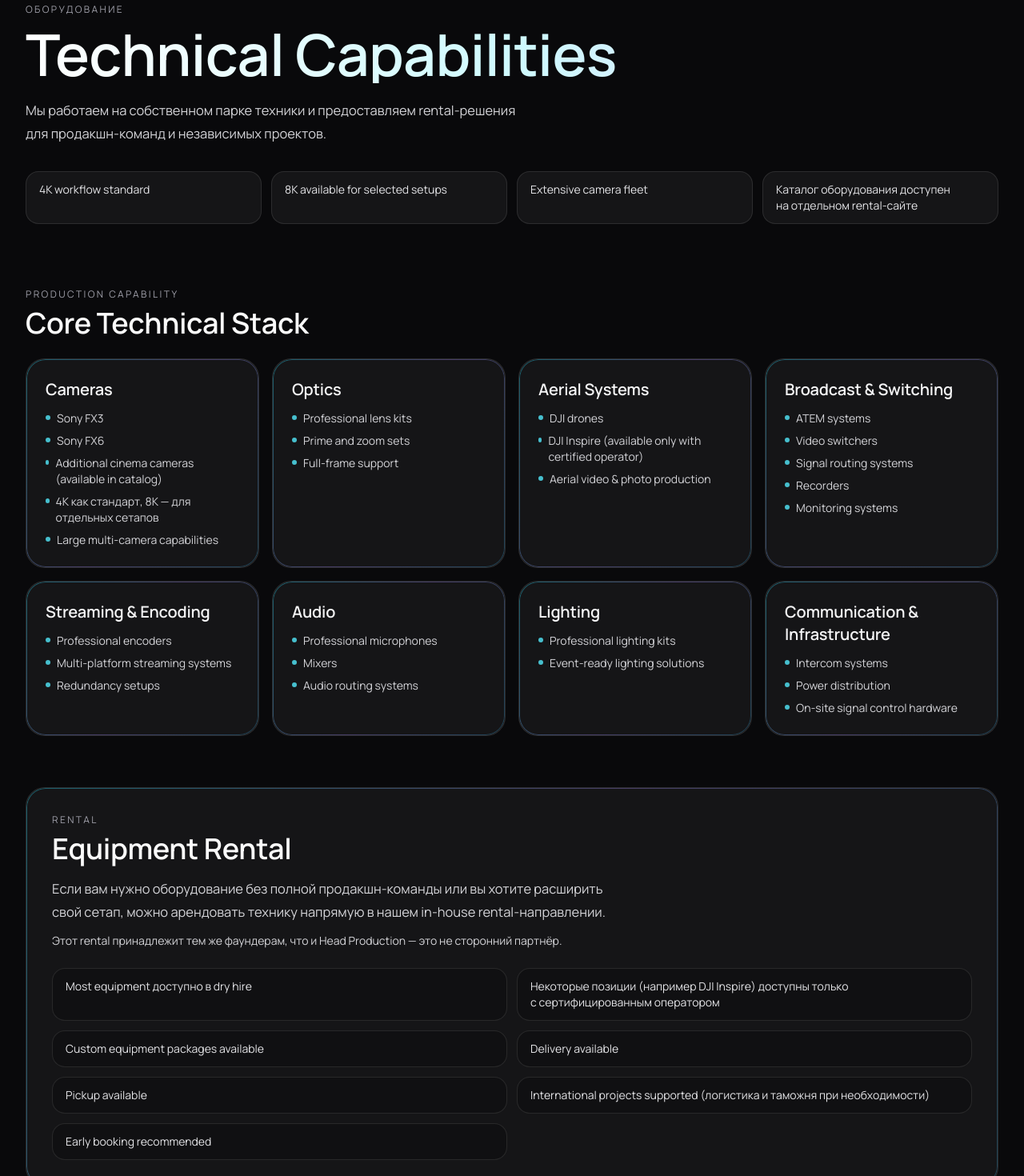
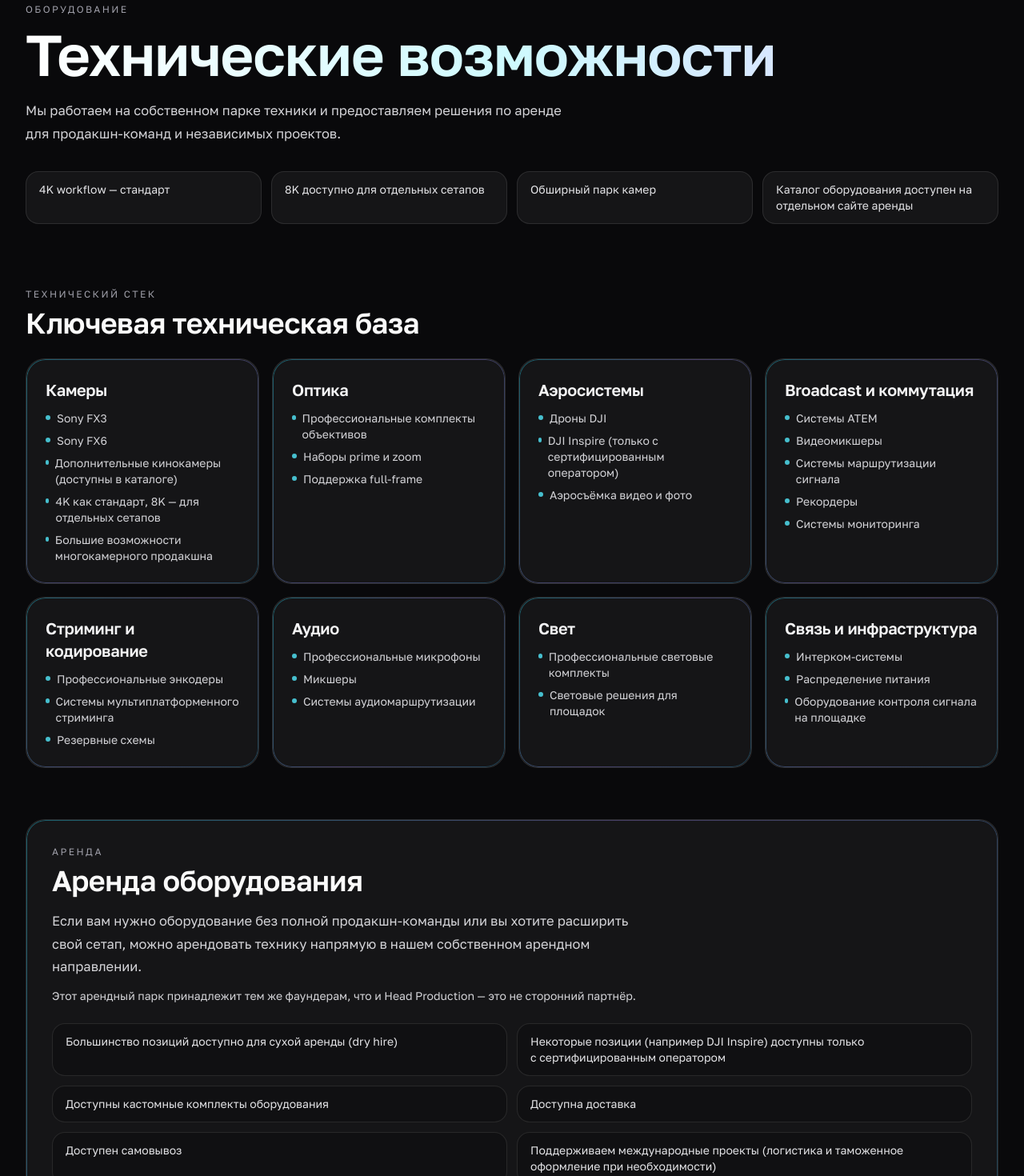
Before and after one commit to baryshnikovaxx/hpprod, a Next.js app: page /equipment in a window 1280 px wide. Shown: the part 140-1610 px from the top of the page at 80% size. Built offline with nearby package versions, Linux system fonts and the light colour scheme; no server answers.

Commit message:
restructure equipment page and update case sections

```diff
--- a/app/equipment/page.tsx
+++ b/app/equipment/page.tsx
@@ -17,46 +17,46 @@ export default function EquipmentPage() {
   const stackCategories: StackCategory[] = isRu
     ? [
         {
-          title: "Cameras",
+          title: "Камеры",
           items: [
             "Sony FX3",
             "Sony FX6",
-            "Additional cinema cameras (available in catalog)",
+            "Дополнительные кинокамеры (доступны в каталоге)",
             "4K как стандарт, 8K — для отдельных сетапов",
-            "Large multi-camera capabilities",
+            "Большие возможности многокамерного продакшна",
           ],
         },
         {
-          title: "Optics",
-          items: ["Professional lens kits", "Prime and zoom sets", "Full-frame support"],
+          title: "Оптика",
+          items: ["Профессиональные комплекты объективов", "Наборы prime и zoom", "Поддержка full-frame"],
         },
         {
-          title: "Aerial Systems",
+          title: "Аэросистемы",
           items: [
-            "DJI drones",
-            "DJI Inspire (available only with certified operator)",
-            "Aerial video & photo production",
+            "Дроны DJI",
+            "DJI Inspire (только с сертифицированным оператором)",
+            "Аэросъёмка видео и фото",
           ],
         },
         {
-          title: "Broadcast & Switching",
-          items: ["ATEM systems", "Video switchers", "Signal routing systems", "Recorders", "Monitoring systems"],
+          title: "Broadcast и коммутация",
+          items: ["Системы ATEM", "Видеомикшеры", "Системы маршрутизации сигнала", "Рекордеры", "Системы мониторинга"],
         },
         {
-          title: "Streaming & Encoding",
-          items: ["Professional encoders", "Multi-platform streaming systems", "Redundancy setups"],
+          title: "Стриминг и кодирование",
+          items: ["Профессиональные энкодеры", "Системы мультиплатформенного стриминга", "Резервные схемы"],
         },
         {
-          title: "Audio",
-          items: ["Professional microphones", "Mixers", "Audio routing systems"],
+          title: "Аудио",
+          items: ["Профессиональные микрофоны", "Микшеры", "Системы аудиомаршрутизации"],
         },
         {
-          title: "Lighting",
-          items: ["Professional lighting kits", "Event-ready lighting solutions"],
+          title: "Свет",
+          items: ["Профессиональные световые комплекты", "Световые решения для площадок"],
         },
         {
-          title: "Communication & Infrastructure",
-          items: ["Intercom systems", "Power distribution", "On-site signal control hardware"],
+          title: "Связь и инфраструктура",
+          items: ["Интерком-системы", "Распределение питания", "Оборудование контроля сигнала на площадке"],
         },
       ]
     : [
@@ -146,20 +146,20 @@ export default function EquipmentPage() {
         <section className="mx-auto w-full max-w-[1400px] px-4 py-16 sm:px-6 md:py-20 lg:px-8">
           <p className="text-xs uppercase tracking-[0.2em] text-zinc-400">{isRu ? "Оборудование" : "Equipment"}</p>
           <h1 className="mt-3 bg-gradient-to-r from-white via-cyan-100 to-violet-200 bg-clip-text text-5xl font-semibold tracking-tight text-transparent md:text-7xl">
-            Technical Capabilities
+            {isRu ? "Технические возможности" : "Technical Capabilities"}
           </h1>
           <p className="reading-copy mt-5 text-sm md:text-base">
             {isRu
-              ? ru("Мы работаем на собственном парке техники и предоставляем rental-решения для продакшн-команд и независимых проектов.")
+              ? ru("Мы работаем на собственном парке техники и предоставляем решения по аренде для продакшн-команд и независимых проектов.")
               : "We operate on our own equipment fleet and provide rental solutions for production teams and independent projects."}
           </p>
 
           <div className="mt-8 grid gap-3 sm:grid-cols-2 lg:grid-cols-4">
             {[
-              "4K workflow standard",
-              "8K available for selected setups",
-              "Extensive camera fleet",
-              isRu ? ru("Каталог оборудования доступен на отдельном rental-сайте") : "Equipment catalog available via separate rental website",
+              isRu ? "4K workflow — стандарт" : "4K workflow standard",
+              isRu ? "8K доступно для отдельных сетапов" : "8K available for selected setups",
+              isRu ? "Обширный парк камер" : "Extensive camera fleet",
+              isRu ? "Каталог оборудования доступен на отдельном сайте аренды" : "Equipment catalog available via separate rental website",
             ].map((item) => (
               <div key={item} className="rounded-2xl border border-white/10 bg-white/5 px-4 py-3 text-sm text-zinc-200">
                 {item}
@@ -169,8 +169,8 @@ export default function EquipmentPage() {
         </section>
 
         <section className="mx-auto w-full max-w-[1400px] px-4 pb-16 sm:px-6 lg:px-8">
-          <p className="text-xs uppercase tracking-[0.2em] text-zinc-400">{isRu ? "Production capability" : "Production capability"}</p>
-          <h2 className="mt-2 text-3xl font-semibold tracking-tight md:text-4xl">Core Technical Stack</h2>
+          <p className="text-xs uppercase tracking-[0.2em] text-zinc-400">{isRu ? "Технический стек" : "Production capability"}</p>
+          <h2 className="mt-2 text-3xl font-semibold tracking-tight md:text-4xl">{isRu ? "Ключевая техническая база" : "Core Technical Stack"}</h2>
 
           <div className="mt-6 grid gap-4 md:grid-cols-2 xl:grid-cols-4">
             {stackCategories.map((category) => (
@@ -191,32 +191,32 @@ export default function EquipmentPage() {
 
         <section className="mx-auto w-full max-w-[1400px] px-4 pb-16 sm:px-6 lg:px-8">
           <div className="accent-border rounded-3xl border border-white/10 bg-white/5 p-6 md:p-8">
-            <p className="text-xs uppercase tracking-[0.2em] text-zinc-400">Rental</p>
-            <h2 className="mt-2 text-3xl font-semibold tracking-tight md:text-4xl">Equipment Rental</h2>
+            <p className="text-xs uppercase tracking-[0.2em] text-zinc-400">{isRu ? "Аренда" : "Rental"}</p>
+            <h2 className="mt-2 text-3xl font-semibold tracking-tight md:text-4xl">{isRu ? "Аренда оборудования" : "Equipment Rental"}</h2>
             <p className="reading-copy mt-4 text-sm md:text-base">
               {isRu
-                ? ru("Если вам нужно оборудование без полной продакшн-команды или вы хотите расширить свой сетап, можно арендовать технику напрямую в нашем in-house rental-направлении.")
+                ? ru("Если вам нужно оборудование без полной продакшн-команды или вы хотите расширить свой сетап, можно арендовать технику напрямую в нашем собственном арендном направлении.")
                 : "If you need equipment without a full production team or want to expand your setup, you can rent gear directly from our in-house rental division."}
             </p>
             <p className="mt-3 text-sm text-zinc-300">
               {isRu
-                ? ru("Этот rental принадлежит тем же фаундерам, что и Head Production — это не сторонний партнёр.")
+                ? ru("Этот арендный парк принадлежит тем же фаундерам, что и Head Production — это не сторонний партнёр.")
                 : "This rental is owned by the same founders as Head Production. It is our in-house rental, not a third-party partner."}
             </p>
 
             <div className="mt-6 grid gap-3 md:grid-cols-2">
               {[
-                isRu ? ru("Most equipment доступно в dry hire") : "Most equipment is available for dry hire",
+                isRu ? ru("Большинство позиций доступно для сухой аренды (dry hire)") : "Most equipment is available for dry hire",
                 isRu
                   ? ru("Некоторые позиции (например DJI Inspire) доступны только с сертифицированным оператором")
                   : "Some units (e.g. DJI Inspire drone) are available only with certified operator",
-                isRu ? ru("Custom equipment packages available") : "Custom equipment packages available",
-                isRu ? ru("Delivery available") : "Delivery available",
-                isRu ? ru("Pickup available") : "Pickup available",
+                isRu ? ru("Доступны кастомные комплекты оборудования") : "Custom equipment packages available",
+                isRu ? ru("Доступна доставка") : "Delivery available",
+                isRu ? ru("Доступен самовывоз") : "Pickup available",
                 isRu
-                  ? ru("International projects supported (логистика и таможня при необходимости)")
+                  ? ru("Поддерживаем международные проекты (логистика и таможенное оформление при необходимости)")
                   : "International projects supported (we handle logistics and customs if required)",
-                isRu ? ru("Early booking recommended") : "Early booking recommended",
+                isRu ? ru("Рекомендуем раннее бронирование") : "Early booking recommended",
               ].map((item) => (
                 <div key={item} className="rounded-2xl border border-white/10 bg-zinc-950/35 px-4 py-3 text-sm text-zinc-200">
                   {item}
@@ -228,10 +228,12 @@ export default function EquipmentPage() {
 
         <section className="mx-auto w-full max-w-[1400px] px-4 pb-16 sm:px-6 lg:px-8">
           <div className="rounded-3xl border border-cyan-300/30 bg-gradient-to-r from-cyan-300/15 to-violet-300/15 p-6 md:p-8">
-            <h2 className="text-3xl font-semibold tracking-tight text-white md:text-4xl">Explore Full Rental Catalog</h2>
+            <h2 className="text-3xl font-semibold tracking-tight text-white md:text-4xl">
+              {isRu ? "Открыть полный каталог аренды" : "Explore Full Rental Catalog"}
+            </h2>
             <p className="reading-copy-muted mt-3 text-sm md:text-base">
               {isRu
-                ? ru("Полный список оборудования и актуальную доступность смотрите в выделенном rental-каталоге.")
+                ? ru("Полный список оборудования и актуальную доступность смотрите в выделенном каталоге аренды.")
                 : "View the complete equipment list and availability in our dedicated rental catalog."}
             </p>
             <a
@@ -240,24 +242,24 @@ export default function EquipmentPage() {
               rel="noreferrer"
               className="mt-5 inline-flex h-11 items-center justify-center rounded-xl bg-white px-5 text-sm font-semibold text-zinc-950 transition-colors hover:bg-zinc-200"
             >
-              Open Rental Catalog
+              {isRu ? "Открыть каталог аренды" : "Open Rental Catalog"}
             </a>
           </div>
         </section>
 
         <section className="mx-auto w-full max-w-[1400px] px-4 pb-16 sm:px-6 lg:px-8">
-          <h2 className="text-3xl font-semibold tracking-tight md:text-4xl">FAQ</h2>
+          <h2 className="text-3xl font-semibold tracking-tight md:text-4xl">{isRu ? "Вопросы и ответы" : "FAQ"}</h2>
           <div className="mt-6 space-y-3">
             {faq.map((item) => (
               <details key={item.q} className="group rounded-2xl border border-white/10 bg-white/5 p-4">
-                <summary className="flex cursor-pointer list-none items-center justify-between gap-3 text-sm font-medium text-zinc-100">
+                <summary className="flex cursor-pointer list-none items-center justify-between gap-3 text-base font-semibold text-zinc-100 md:text-lg">
                   <span>{item.q}</span>
-                  <span className="text-base text-zinc-400 transition-colors group-open:text-cyan-200">
+                  <span className="inline-flex h-9 w-9 items-center justify-center rounded-full border border-white/20 bg-zinc-900/40 text-xl leading-none text-zinc-300 transition-colors group-open:border-cyan-300/40 group-open:text-cyan-200">
                     <span className="group-open:hidden">+</span>
                     <span className="hidden group-open:inline">−</span>
                   </span>
                 </summary>
-                <p className="mt-3 text-sm text-zinc-300">{item.a}</p>
+                <p className="mt-3 text-sm text-zinc-300 md:text-base">{item.a}</p>
               </details>
             ))}
           </div>
--- a/app/globals.css
+++ b/app/globals.css
@@ -8,10 +8,9 @@
 @theme inline {
   --color-background: var(--background);
   --color-foreground: var(--foreground);
-  --font-sans: var(--font-geist-sans);
+  --font-sans: var(--font-golos);
   --font-mono: var(--font-geist-mono);
-  --font-accent: var(--font-sora);
-  --font-ru: var(--font-ru-sans);
+  --font-accent: var(--font-golos);
 
   --animate-marquee: marquee 32s linear infinite;
   --animate-marquee-slow: marquee 48s linear infinite;
@@ -47,7 +46,7 @@
 body {
   background: var(--background);
   color: var(--foreground);
-  font-family: var(--font-geist-sans), Arial, Helvetica, sans-serif;
+  font-family: var(--font-golos), Arial, Helvetica, sans-serif;
 }
 
 html,
@@ -74,19 +73,8 @@ section[id] {
 h1,
 h2,
 h3 {
-  font-family: var(--font-sora), var(--font-geist-sans), Arial, Helvetica, sans-serif;
+  font-family: var(--font-golos), Arial, Helvetica, sans-serif;
   letter-spacing: -0.015em;
-}
-
-html[lang="ru"] body {
-  font-family: var(--font-ru-sans), var(--font-geist-sans), Arial, Helvetica, sans-serif;
-}
-
-html[lang="ru"] h1,
-html[lang="ru"] h2,
-html[lang="ru"] h3 {
-  font-family: var(--font-ru-sans), var(--font-geist-sans), Arial, Helvetica, sans-serif;
-  letter-spacing: -0.01em;
 }
 
 .accent-border {
--- a/app/layout.tsx
+++ b/app/layout.tsx
@@ -1,27 +1,16 @@
 import type { Metadata } from "next";
 import { cookies } from "next/headers";
-import { Geist, Geist_Mono, Manrope, Sora } from "next/font/google";
+import { Geist_Mono, Golos_Text } from "next/font/google";
 import "./globals.css";
 import { LanguageProvider } from "./components/language-provider";
-
-const geistSans = Geist({
-  variable: "--font-geist-sans",
-  subsets: ["latin"],
-});
 
 const geistMono = Geist_Mono({
   variable: "--font-geist-mono",
   subsets: ["latin"],
 });
 
-const sora = Sora({
-  variable: "--font-sora",
-  subsets: ["latin"],
-  weight: ["400", "500", "600", "700"],
-});
-
-const manrope = Manrope({
-  variable: "--font-ru-sans",
+const golos = Golos_Text({
+  variable: "--font-golos",
   subsets: ["latin", "cyrillic"],
   weight: ["400", "500", "600", "700"],
 });
@@ -43,7 +32,7 @@ export default async function RootLayout({
   return (
     <html lang={initialLang}>
       <body
-        className={`${geistSans.variable} ${geistMono.variable} ${sora.variable} ${manrope.variable} antialiased`}
+        className={`${golos.variable} ${geistMono.variable} antialiased`}
       >
         <LanguageProvider initialLang={initialLang}>{children}</LanguageProvider>
       </body>
```
